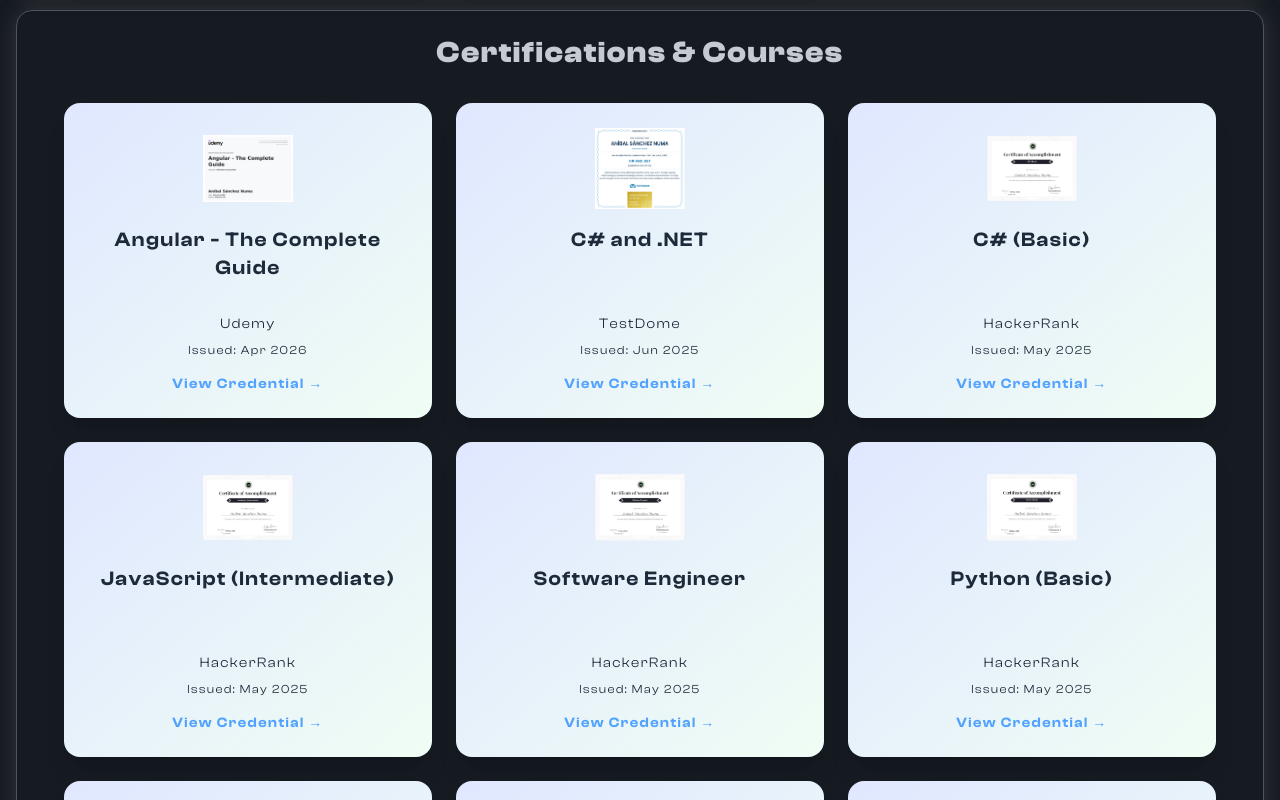
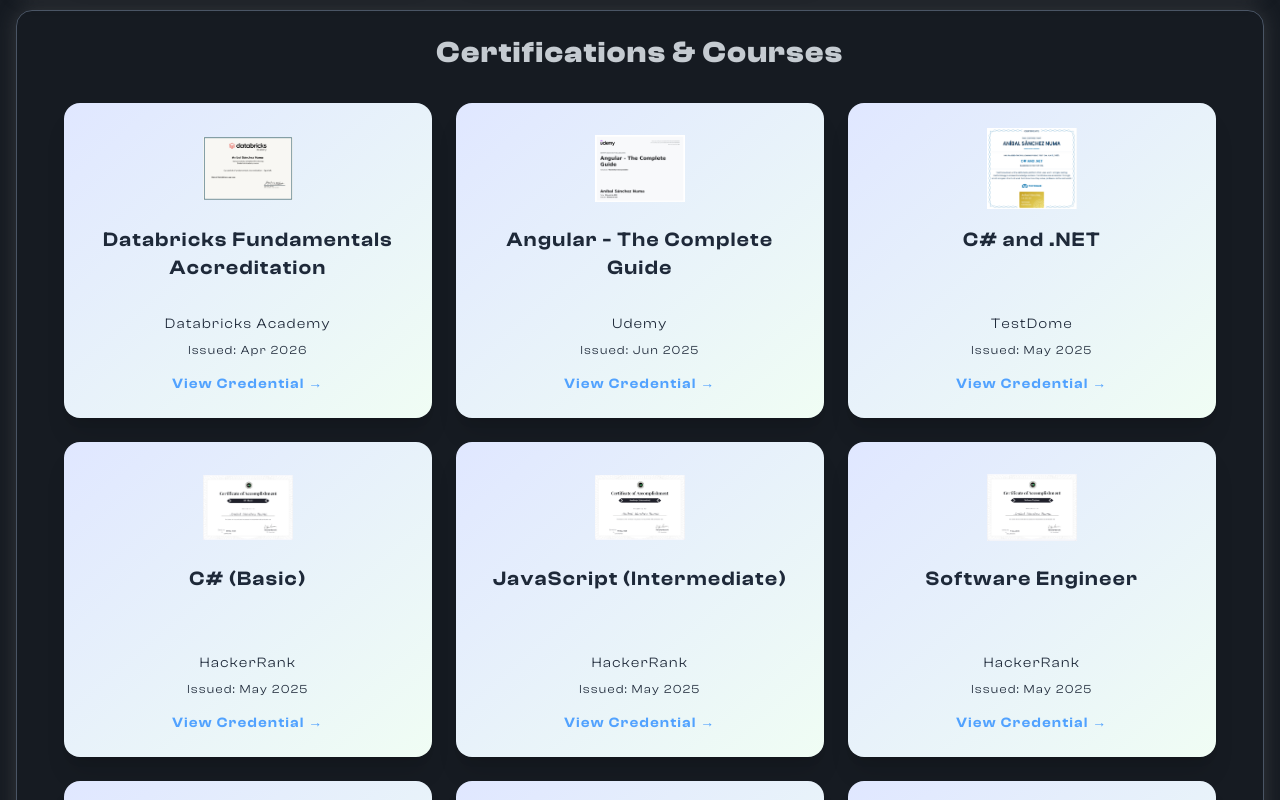
Before and after one commit to xero-q/portfolio, a Next.js app: page /en in a window 1280 px wide. Shown: the part 3300-4100 px from the top of the page. Built offline with nearby package versions, Linux system fonts and the light colour scheme.

Commit message:
Updated CV. Added Databricks certification.

```diff
--- a/src/components/CertificationCard/index.tsx
+++ b/src/components/CertificationCard/index.tsx
@@ -1,8 +1,6 @@
 import React, { useState } from "react";
 import Image from "next/image";
 import ImageModal from "@/components/ImageModal";
-import { translations } from "@/lib/i18n";
-import { useLocale } from "@/context/LocaleContext";
 import styles from "./certification-card.module.css";
 
 interface CertificationCardProps {
@@ -44,7 +42,8 @@
         <p className="text-gray-800 text-xs mb-4">
           {t.certifications.issued}: {issueDate}
         </p>
-        <a
+        {
+          link ? <a
           href={link}
           target="_blank"
           className="text-blue-400 font-semibold hover:underline text-sm"
@@ -53,7 +52,9 @@
           }}
         >
           {t.certifications.view} →
-        </a>
+        </a>:""
+        }
+
       </div>
       <ImageModal
         isOpen={isModalOpen}
--- a/src/data/certifications.json
+++ b/src/data/certifications.json
@@ -1,4 +1,10 @@
 [
+  {
+    "title": "Databricks Fundamentals Accreditation",
+    "organization": "Databricks Academy",
+    "link": "https://credentials.databricks.com/466c5805-f8be-42e4-83d8-bb486edfcf2b#acc.hVN5vE2a",
+    "imgUrl": "/assets/certifications/databricks-fundamentals.jpg"
+  },
   {
     "title": "Angular - The Complete Guide",
     "organization": "Udemy",
```
Also changed, not shown: public/assets/certifications/databricks-fundamentals.jpg (added), 1 other file (tests, documents, lock files or other folders).
